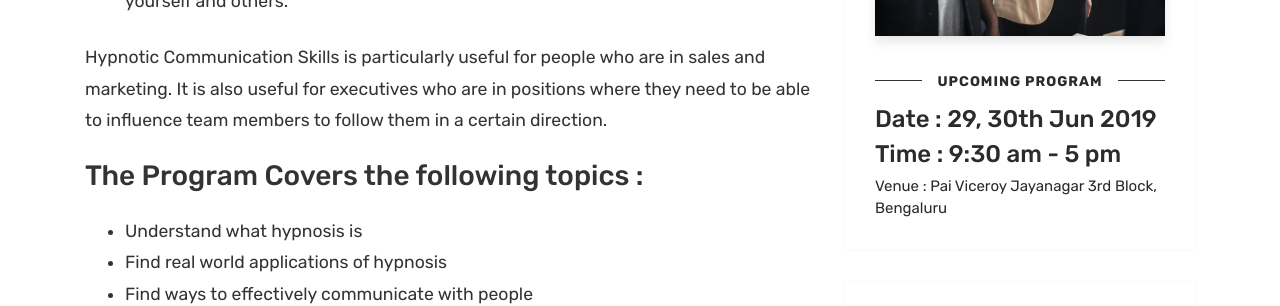
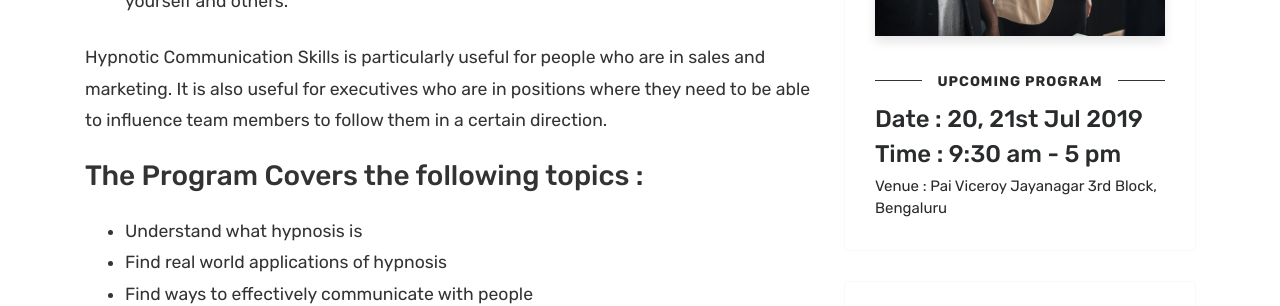
Before and after one commit to mayanks/mindlab, a Jekyll site: the page built from hypnosis.md, in a window 1280 px wide and 1372 px high. Shown: the part 409-715 px from the top of the window. Built offline with Jekyll 4.4.1, drawn with Linux system fonts in a browser that asks for light colours.

Commit message:
hyp dates changed

```diff
--- a/hypnosis.md
+++ b/hypnosis.md
@@ -4,7 +4,7 @@ title:  "Conversational Hypnosis"
 author: roma
 categories: [ ]
 image: assets/images/accomplished.jpg
-program-date : 29, 30th Jun 2019
+program-date : 20, 21st Jul 2019
 program-time : 9:30 am - 5 pm
 program-venue : Pai Viceroy Jayanagar 3rd Block, Bengaluru
 ---
--- a/index.html
+++ b/index.html
@@ -83,7 +83,7 @@ title: Home
                     <div class="col-md-7">
                         <div class="card-block">
                             <h2 class="card-title"><a href="{{ site.baseurl }}/hypnosis">Conversational Hypnosis</a></h2>
-                            <h4 class="card-text">Date   : 29, 30th Jun 2019</h4>
+                            <h4 class="card-text">Date   : 20, 21st Jun 2019</h4>
                             <h4 class="card-text">Time   : 9:30 am - 5 pm</h4>
                             <h4 class="card-text"></h4>Venue : Pai Viceroy Jayanagar 3rd Block, Bengaluru</h4>
                         </div>
```
